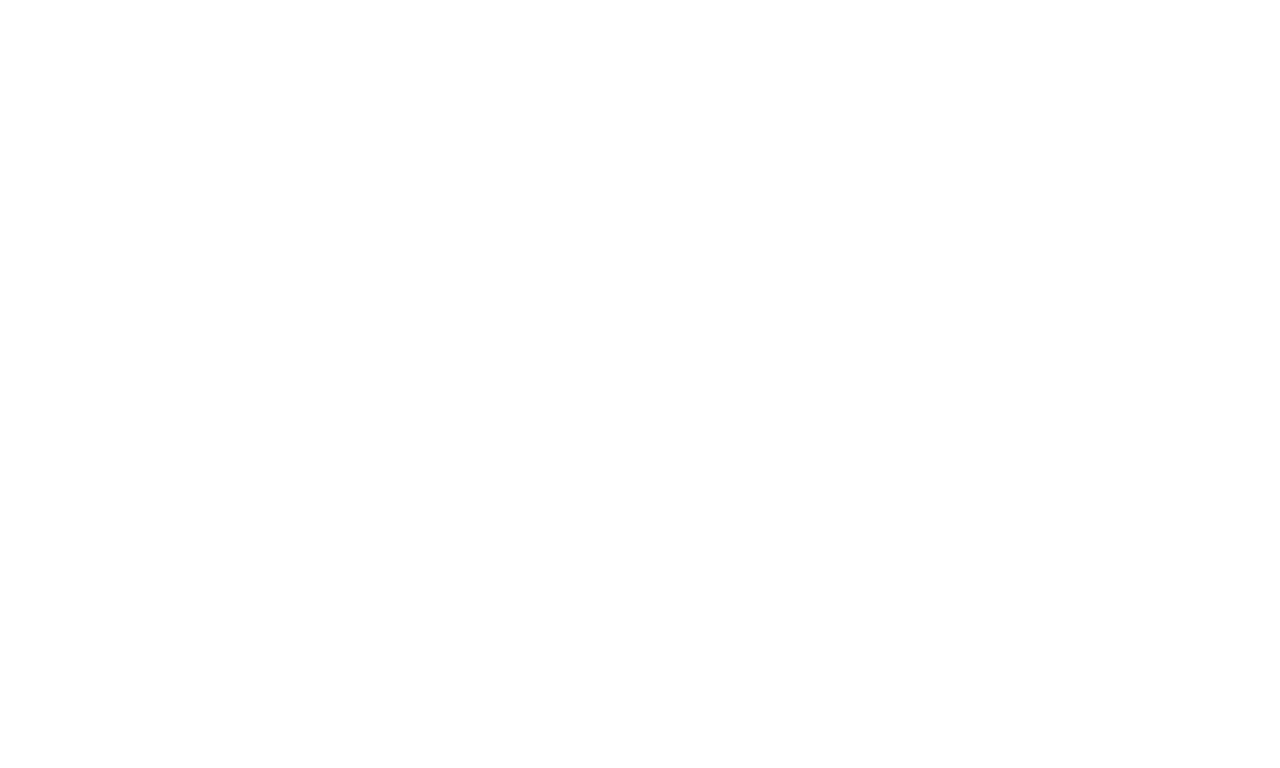
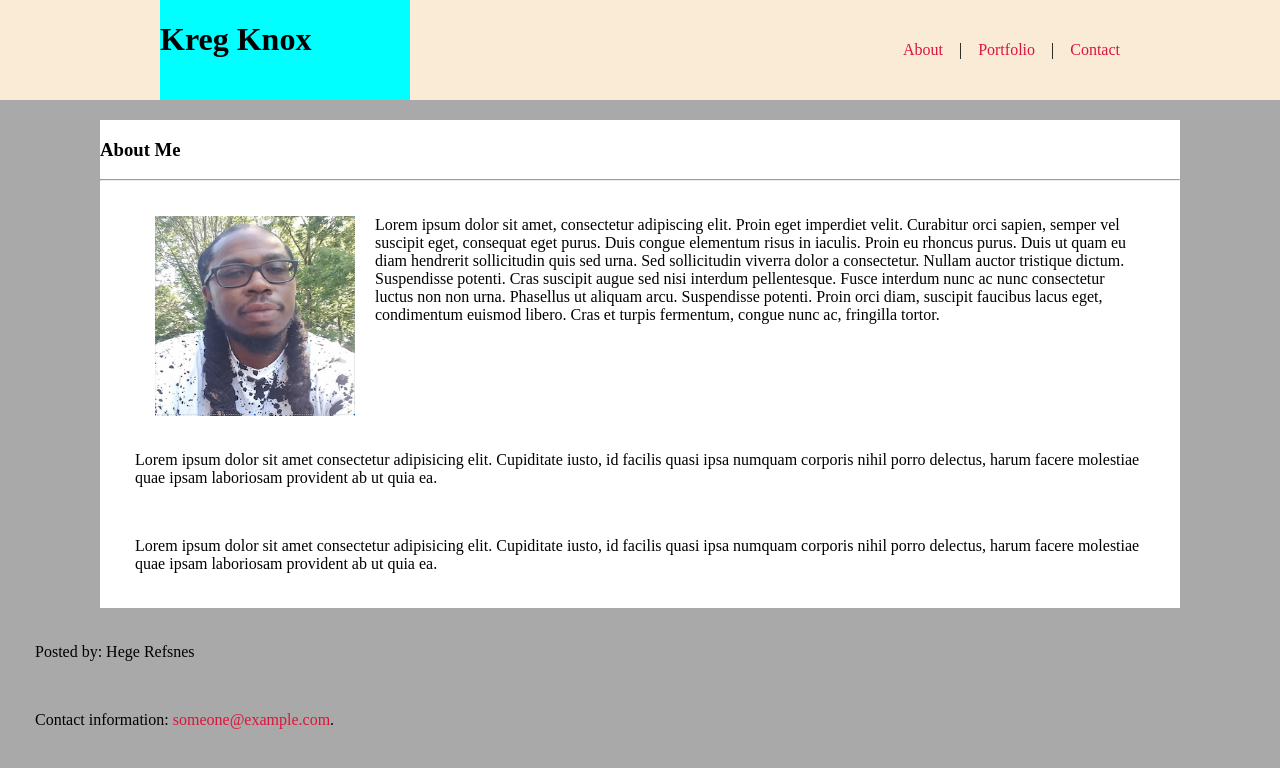
Before and after one commit to kknox2/Basic-Portfolio, a plain HTML site: page index.html in a window 1280 px wide. Drawn offline with Linux system fonts and the light colour scheme; files that its build step writes are made by us from their sources.

Commit message:
howework files

```diff
--- a/assets/css/style.css
+++ b/assets/css/style.css
@@ -0,0 +1,11 @@
+p{
+    font-family: Georgia, 'Times New Roman', Times, serif;
+    color: #4aaaa5;
+    font-size: 24px
+    }
+
+    h1{
+        color: pink;
+        size: 44px
+
+    }
--- a/index.html
+++ b/index.html
@@ -1,7 +1,78 @@
 <!DOCTYPE html>
 <html lang="en-us">
-    <head>
-            <link rel="stylesheet" href="style.css">
-    </head>
 
-</html>
+<head>
+    <title>Student Bio</title>
+    <link rel="stylesheet" type="text/css" href="style.css">
+    <style>
+        .container {
+            margin-left: 100px;
+            margin-top: 20px;
+            margin-right: 100px;
+            background-color: #ffffff;
+            overflow: auto;
+        }
+
+        img {
+            float: left;
+            margin: 0px 20px 20px 20px;
+
+        }
+
+        p {
+            clear: left;
+            margin: 20px;
+            padding: 15px;
+        }
+    </style>
+
+
+</head>
+
+<body>
+
+    <header>
+        <div id="headerSpacer">
+            <div id="namePlate">
+                <h1>Kreg Knox</h1>
+            </div>
+            <div id="navLinks">
+                <a href="about.html">About</a>
+                &ensp; | &ensp;
+                <a href="portfolio.html">Portfolio</a>
+                &ensp; | &ensp;
+                <a href="contact.html">Contact</a>
+            </div>
+        </div>
+    </header>
+
+
+
+    <div class="container">
+        <h3>About Me</h3>
+
+        <hr>
+
+
+
+        <p><img src="assets/images/Selfie Resized.png" width="200" height="200" alt="Pictue of Kreg Knox" id=bio-image>
+            Lorem ipsum dolor sit amet, consectetur adipiscing elit. Proin eget imperdiet velit. Curabitur orci
+            sapien, semper vel suscipit eget, consequat eget purus. Duis congue elementum risus in iaculis. Proin eu
+            rhoncus purus. Duis ut quam eu diam hendrerit sollicitudin quis sed urna. Sed sollicitudin viverra dolor
+            a consectetur. Nullam auctor tristique dictum. Suspendisse potenti. Cras suscipit augue sed nisi
+            interdum pellentesque. Fusce interdum nunc ac nunc consectetur luctus non non urna. Phasellus ut aliquam
+            arcu. Suspendisse potenti. Proin orci diam, suscipit faucibus lacus eget, condimentum euismod libero.
+            Cras et turpis fermentum, congue nunc ac, fringilla tortor.</a></p>
+
+        <p>Lorem ipsum dolor sit amet consectetur adipisicing elit. Cupiditate iusto, id facilis quasi ipsa numquam
+            corporis nihil porro delectus, harum facere molestiae quae ipsam laboriosam provident ab ut quia ea.</p>
+        <p>Lorem ipsum dolor sit amet consectetur adipisicing elit. Cupiditate iusto, id facilis quasi ipsa numquam
+            corporis nihil porro delectus, harum facere molestiae quae ipsam laboriosam provident ab ut quia ea.</p>
+
+    </div>
+    <footer>
+        <p>Posted by: Hege Refsnes</p>
+        <p>Contact information: <a href="mailto:someone@example.com">someone@example.com</a>.</p>
+    </footer>
+
+    <body>
--- /dev/null
+++ b/style.css
@@ -0,0 +1,33 @@
+header {
+    width: 100%;
+    background-color: antiquewhite;
+    height: 100px;
+}
+body {
+    background-color: darkgray;
+    margin: 0;
+    padding: 0;
+}
+#headerSpacer {
+    width: 960px;
+    background-color: inherit;
+    margin: 0 auto;
+    height: 100%;
+}
+
+#navLinks {
+    float: right;
+    margin: auto;
+    height: 100%;
+    line-height: 100px;
+}
+#namePlate {
+    float: left;
+    background-color: aqua;
+    width: 250px;
+    height: 100%;
+}
+a {
+    text-decoration: none;
+    color: crimson;
+}
```
